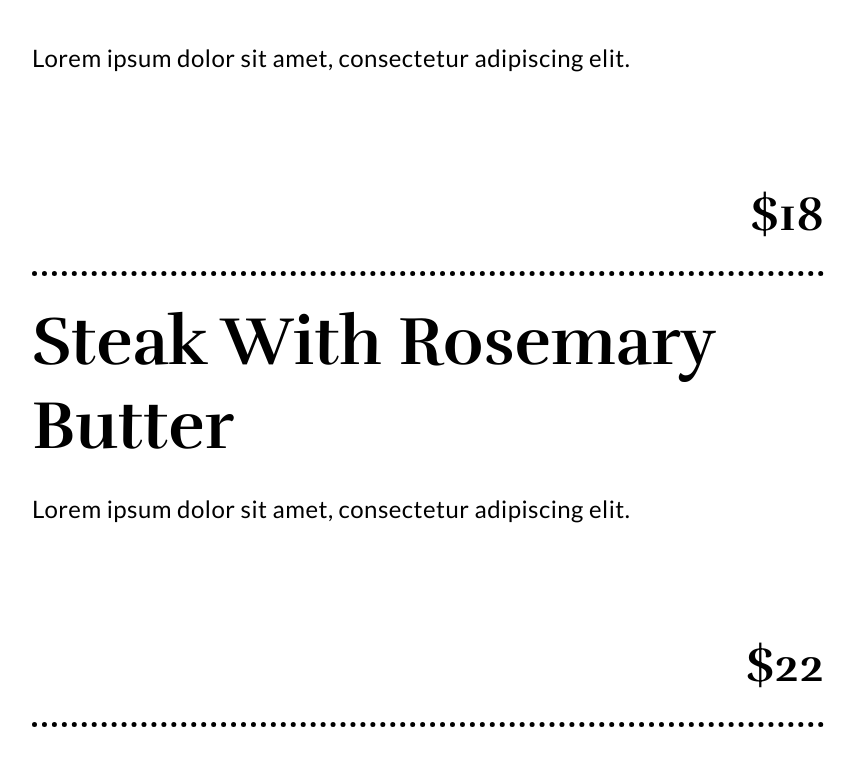
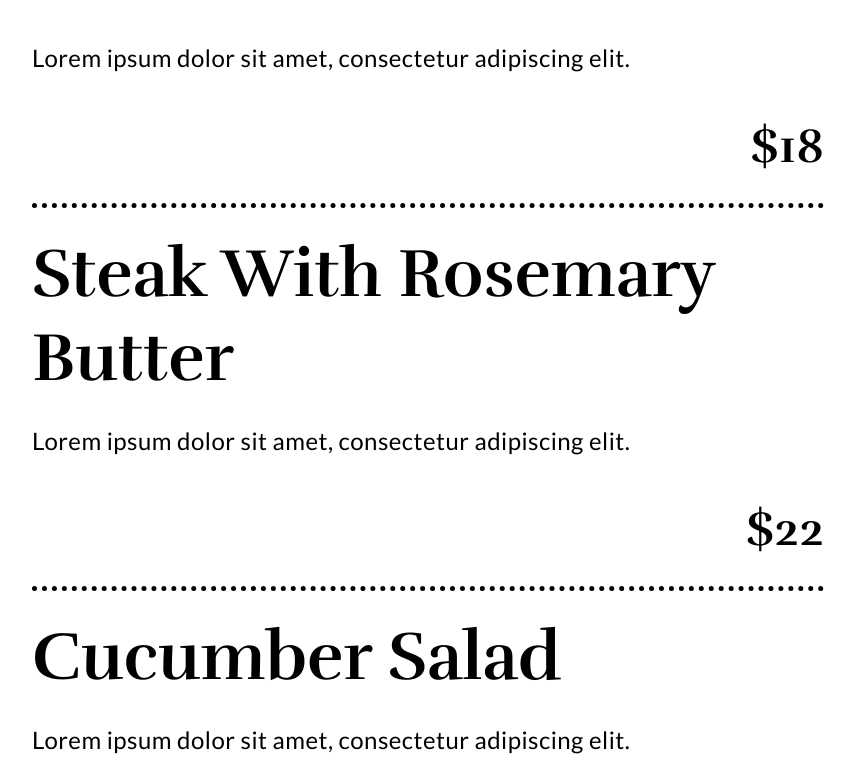
Before and after one commit to Kat3110/food-zero, a Next.js app: page / in a window 1280 px wide. Shown: the part 3462-4222 px from the top of the page, without its empty margins (48-903 px from the left). Built offline with nearby package versions, Linux system fonts and the light colour scheme.

Commit message:
add react-spring

```diff
--- a/package.json
+++ b/package.json
@@ -14,6 +14,8 @@
     "next": "13.4.9",
     "react": "18.2.0",
     "react-dom": "18.2.0",
+    "react-intersection-observer": "^9.5.2",
+    "react-spring": "^9.7.2",
     "sass": "^1.64.1"
   }
 }
--- a/src/components/excellent-cook/ExcellentCook.jsx
+++ b/src/components/excellent-cook/ExcellentCook.jsx
@@ -1,5 +1,5 @@
 import './excellent-cook.scss'
-import Image from "next/image";
+import Image from 'next/image';
 import Flower from '../../../public/Leaf.svg'
 import Men from '../../../public/men.png'
 
--- a/src/components/our-menu/Our-menu.jsx
+++ b/src/components/our-menu/Our-menu.jsx
@@ -1,7 +1,63 @@
+// import './our-menu.scss'
+// import Image from "next/image";
+// import Twig from '/public/twig.png'
+// import {PriceList} from "@/components/price-list/PriceList";
+//
+// const cards = [
+//   {
+//     cost: '$20',
+//     title: 'Deep Sea Snow White Cod Fillet',
+//     subtitle: 'Lorem ipsum dolor sit amet, consectetur adipiscing elit. '
+//   },
+//   {
+//     cost: '$18',
+//     title: 'Steak With Rosemary Butter',
+//     subtitle: 'Lorem ipsum dolor sit amet, consectetur adipiscing elit. '
+//   },
+//   {
+//     cost: '$22',
+//     title: 'Cucumber Salad',
+//     subtitle: 'Lorem ipsum dolor sit amet, consectetur adipiscing elit. '
+//   },
+//   {
+//     cost: '$90',
+//     title: 'Natural Wine Pairing',
+//     subtitle: 'Lorem ipsum dolor sit amet, consectetur adipiscing elit. '
+//   }
+// ]
+//
+// export function OurMenu() {
+//   return (
+//     <section className='our-menu'>
+//       <Image className='our-menu__twig' src={Twig} alt='flower'/>
+//       <div className='content'>
+//         <div className='our-menu__text'>
+//           <h2 className='heading-one our-menu__title'>Our Menu</h2>
+//           <p className='body-text our-menu__subtitle'>This is a section of your menu. Give your section<br/> a brief description</p>
+//         </div>
+//         <div className='our-menu__list'>
+//           {cards.map((card) => (
+//             <PriceList
+//               key={card.title}
+//               cost={card.cost}
+//               title={card.title}
+//               subtitle={card.subtitle}
+//             />
+//           ))}
+//         </div>
+//       </div>
+//     </section>
+//   )
+// }
+
+'use client'
+import React from 'react';
 import './our-menu.scss'
+import { useInView } from 'react-intersection-observer';
+import { useTrail, animated } from 'react-spring';
 import Image from "next/image";
-import Twig from '/public/twig.png'
-import {PriceList} from "@/components/price-list/PriceList";
+import Twig from '/public/twig.png';
+import { PriceList } from '@/components/price-list/PriceList';
 
 const cards = [
   {
@@ -27,6 +83,20 @@ const cards = [
 ]
 
 export function OurMenu() {
+  const [ref, inView] = useInView({
+    threshold: .5,
+    triggerOnce: true,
+  });
+
+  const trail = useTrail(cards.length, {
+    opacity: inView ? 1 : 0,
+    transform: inView ? 'translateX(0)' : 'translateX(70px)',
+    config: {
+      tension: 900,
+      friction: 80,
+    },
+  });
+
   return (
     <section className='our-menu'>
       <Image className='our-menu__twig' src={Twig} alt='flower'/>
@@ -35,14 +105,15 @@ export function OurMenu() {
           <h2 className='heading-one our-menu__title'>Our Menu</h2>
           <p className='body-text our-menu__subtitle'>This is a section of your menu. Give your section<br/> a brief description</p>
         </div>
-        <div className='our-menu__list'>
-          {cards.map((card) => (
-            <PriceList
-              key={card.title}
-              cost={card.cost}
-              title={card.title}
-              subtitle={card.subtitle}
-            />
+        <div className='our-menu__list' ref={ref}>
+          {trail.map((style, index) => (
+            <animated.div key={cards[index].title} style={style}>
+              <PriceList
+                cost={cards[index].cost}
+                title={cards[index].title}
+                subtitle={cards[index].subtitle}
+              />
+            </animated.div>
           ))}
         </div>
       </div>
--- a/src/components/our-menu/our-menu.scss
+++ b/src/components/our-menu/our-menu.scss
@@ -27,14 +27,12 @@
     line-height: 140%;
     letter-spacing: 0.48px;
 }
-
 .our-menu__list {
-    display: flex;
-    flex-direction: row;
-    flex-wrap: wrap;
-    align-content: flex-start;
+    display: grid;
     gap: 108px 60px;
     z-index: 3;
+    grid-template-columns: 48% 48%;
+    justify-content: center;
 }
 
 @media (max-width: $breakpoint-tablet) {
@@ -50,9 +48,13 @@
     .our-menu__title {
         line-height: normal;
     }
+}
 
+@media (max-width: 1600px) {
     .our-menu__list {
-        gap: 40px;
+        grid-gap: 40px 0;
+        grid-template-columns: 100%;
+        justify-content: start;
     }
 }
 
--- a/src/components/reservation/reservation.scss
+++ b/src/components/reservation/reservation.scss
@@ -56,6 +56,7 @@
     font-family: $font-lato;
     font-size: 24px;
     outline: none;
+    cursor: pointer;
 }
 
 .reservation__select {
@@ -69,6 +70,7 @@
     -webkit-appearance: none;
     -moz-appearance: none;
     background: transparent;
+    cursor: pointer;
 }
 
 .reservation__select option {
```
Also changed, not shown: 2 other files (tests, documents, lock files or other folders).
